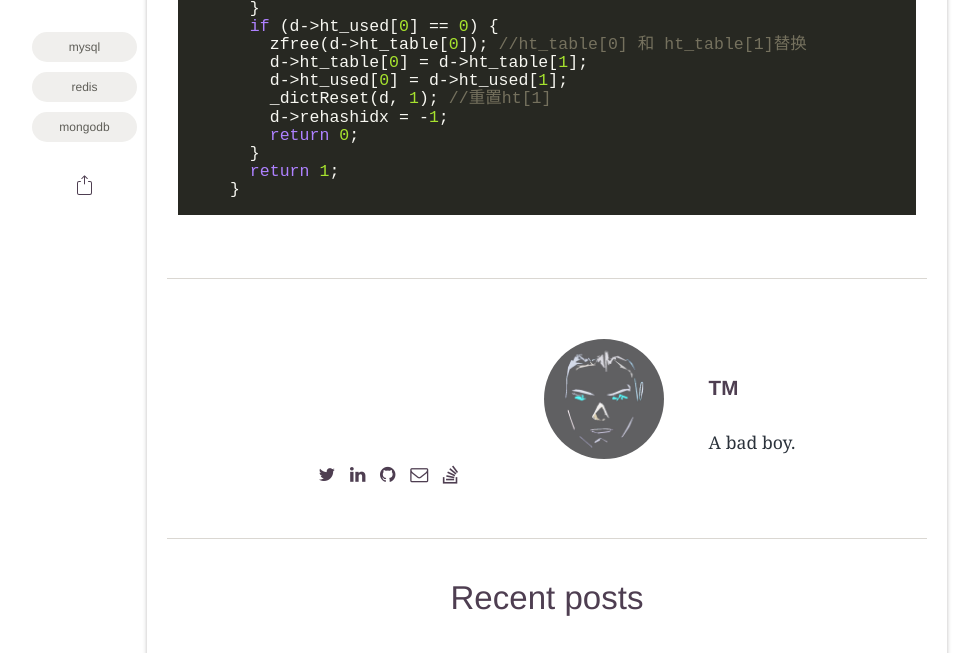
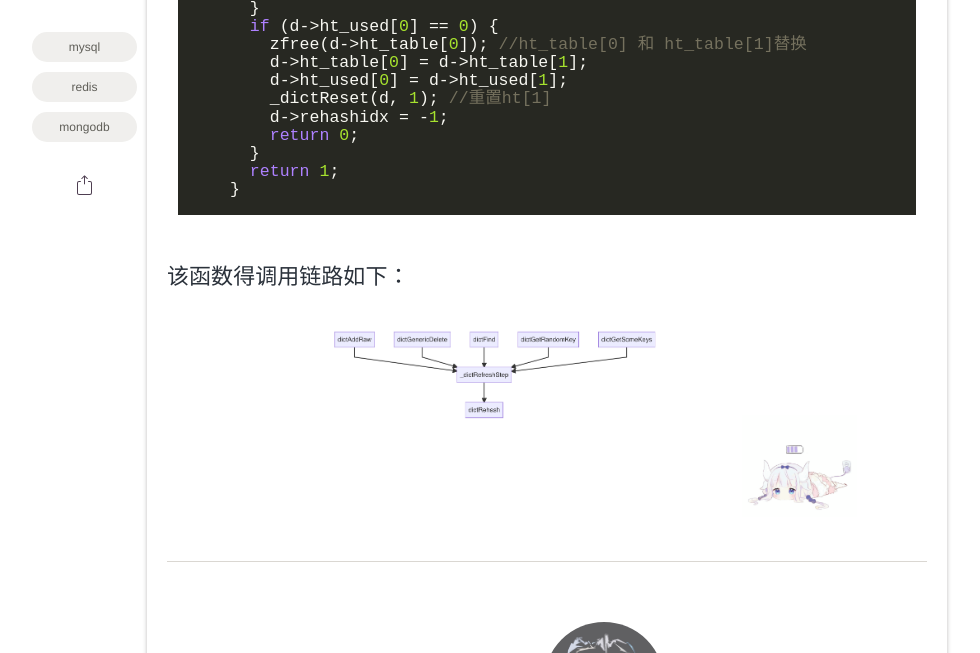
Before and after one commit to Tomxiaobai/Tomxiaobai.github.io, a Jekyll site: the page built from _posts/2022-04-13-data-restore.md, in a window 1280 px wide and 900 px high, scrolled down 34055 px, cut to the strip 0-653 px from the top of the window. Shown: the whole strip, without its empty margins (93-1073 px from the left). Built offline with Jekyll 4.4.1, drawn with Linux system fonts in a browser that asks for light colours; some web fonts are replaced; comment, search, counter and statistics services are not loaded.

Commit message:
rehash image

````diff
--- a/_posts/2022-04-13-data-restore.md
+++ b/_posts/2022-04-13-data-restore.md
@@ -490,3 +490,5 @@ Mysql、Redis以及MongoDB都是我们工作中常见的数据存储的工具，
     return 1;
   }
   ```
+  该函数得调用链路如下：
+   <center><img src='./assets/img/posts/20220414/dict_rehash.png'></center>
````
Also changed, not shown: assets/img/posts/20220414/dict_rehash.png (added).
